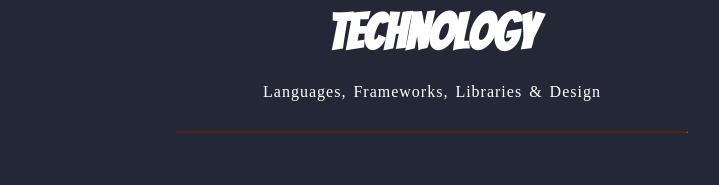
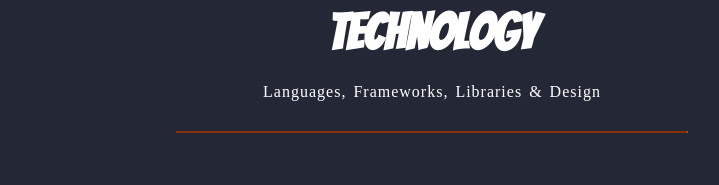
Before and after one commit to Chadwick0384/Chad-Portfolio-Updated, a plain HTML site: page index.html in a window 1280 px wide. Shown: the part 860-1045 px from the top of the page, without its empty margins (208-927 px from the left). Drawn offline with nearby package versions, Linux system fonts and the light colour scheme.

Commit message:
changed color of hr

```diff
--- a/_techskills.scss
+++ b/_techskills.scss
@@ -41,8 +41,8 @@ hr {
   margin-left: auto;
   margin-top: 30px;
   border-width: 2px;
-  border-color: #a54821;
-  border-bottom: #a54821;
+  border-color: #db5014;
+  border-bottom: #db5014;
 }
 .bar {
   border-color: #000000;
```
Also changed, not shown: style.css.
